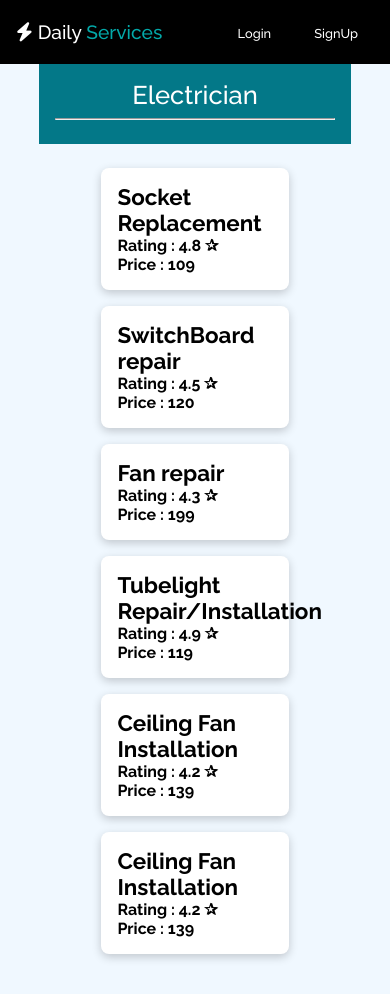
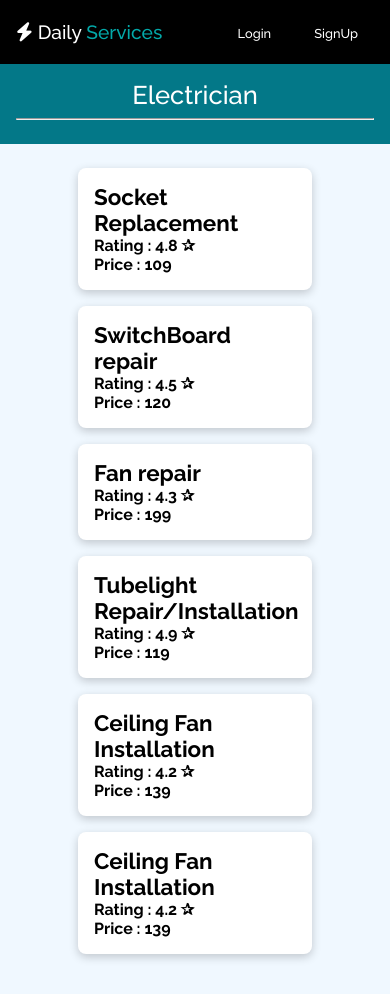
Before and after one commit to rutikgagare/dailyServicse, a PHP site: page /display.html in a window 390 px wide. Run offline with PHP 8.4, Linux system fonts and the light colour scheme; some libraries are stand-ins or nearby versions.

Commit message:
display style

```diff
--- a/style.css
+++ b/style.css
@@ -206,4 +206,8 @@ a{
     .service{
         gap: 0.4rem;
     }
+
+    .display{
+        width: 100% ;
+    }
 }
```
